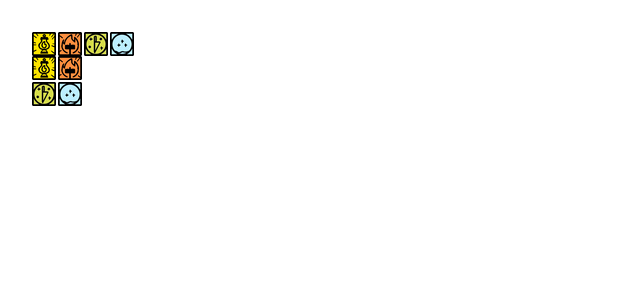
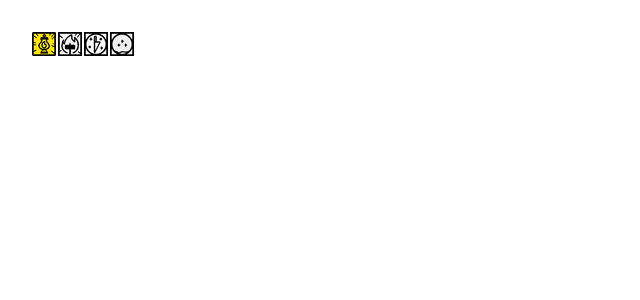
Before and after one commit to rmartinho/wist, a Vue app: page / in a window 1280 px wide. Shown: the top 300 px of the page, without its empty margins (0-640 px from the left). Built offline with nearby package versions, Linux system fonts and the light colour scheme.

Commit message:
Add aspect-check-group

```diff
--- a/src/App.vue
+++ b/src/App.vue
@@ -1,12 +1,14 @@
 <template>
-    <aspect-icon-group :aspects="aspects" @click="a => console.log('a', a)"/>
-    <aspect-icon-group :aspects="aspects" :row-size="2" @click="a => console.log('b', a)"/>
+    <aspect-check-group :aspects="aspects" v-model="stuff"/>
 </template>
 
 <script setup lang="ts">
-import AspectIconGroup from '@/components/AspectIconGroup.vue'
+import AspectCheckGroup from '@/components/AspectCheckGroup.vue'
+import { ref, watchEffect } from 'vue';
 
 const aspects = ['lantern', 'forge', 'edge', 'winter']
+const stuff = ref({lantern: true, forge: false, edge: false, winter: false})
+watchEffect(() => console.log(stuff.value));
 </script>
 
 <style scoped></style>
--- /dev/null
+++ b/src/components/AspectCheckGroup.vue
@@ -0,0 +1,29 @@
+<!--
+  A group of aspect checkboxes.
+
+  Usage:
+    import AspectCheckGroup from 'AspectCheckGroup.vue'
+
+    <aspect-check-group :aspects="['lantern', 'forge', 'edge']" />
+    <aspect-check-group :aspects="['lantern', 'forge', 'edge', 'winter']" :row-size="2" />
+-->
+
+<template>
+  <aspect-component-group :aspects="aspects" v-slot="slot" v-bind="$attrs">
+    <aspect-check :aspect="slot.aspect" v-model="checked[slot.aspect]" />
+  </aspect-component-group>
+</template>
+
+<script setup lang="ts">
+import AspectComponentGroup from './AspectComponentGroup.vue';
+import AspectCheck from './AspectCheck.vue';
+
+type AspectSelection = Record<string, boolean>
+
+const checked = defineModel<AspectSelection>({ default: {} })
+
+defineProps<{
+  aspects: string[],
+}>()
+
+</script>
```
